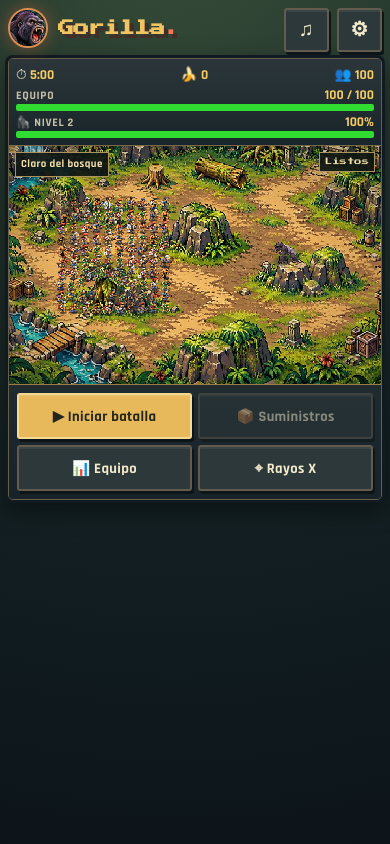
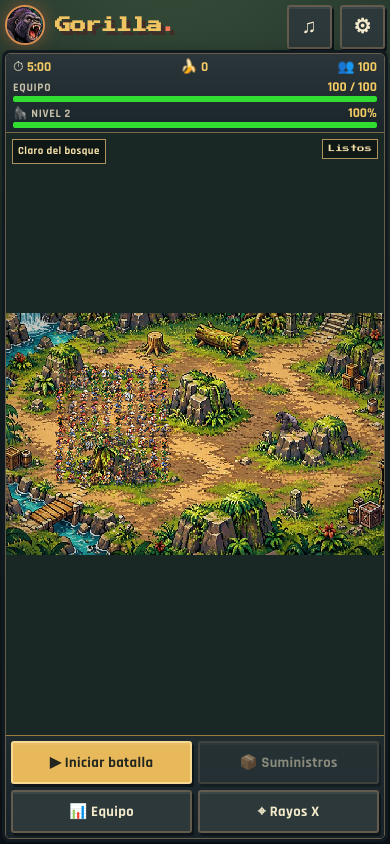
Before and after one commit to BrayanQuirino/gorilla, a React (Vite) app: page / in a window 390 px wide. Built offline with nearby package versions, Linux system fonts and the light colour scheme.

Commit message:
Fit header, responsive battlefield and control buttons into one viewport without page scroll

```diff
--- a/src/style.css
+++ b/src/style.css
@@ -235,3 +235,38 @@ aside h2{margin:9px 0}
  .tactica-medicos{display:grid}
  .suministro-descrito{min-height:85px!important}
 }
+
+/* Keep the entire game chrome visible in a single desktop or phone viewport. */
+html,body,#root{min-height:100%;margin:0}
+.juego-app{height:100dvh;max-height:100dvh;display:flex;flex-direction:column;gap:7px;overflow:hidden;padding:8px 12px}
+.juego-app>.cabecera{flex:0 0 auto;min-height:48px;margin:0}
+.juego-app>.tablero{flex:1 1 auto;min-height:0;display:flex}
+.juego-app .campo{height:100%;width:100%;min-height:0;display:flex;flex-direction:column}
+.juego-app .marcador{flex:0 0 auto;padding:6px 10px;gap:3px}
+.juego-app .arena{flex:1 1 auto;min-height:0;display:flex;align-items:center;justify-content:center;overflow:hidden}
+.juego-app .arena canvas{height:100%;width:100%;max-height:100%;aspect-ratio:1000/640;object-fit:contain}
+.juego-app .controles-arcade{flex:0 0 auto;min-height:55px;padding:6px 9px}
+.juego-app .botones-juego button{min-height:41px;padding:6px 4px}
+.progreso-total-tactico{height:13px;display:flex;overflow:hidden;border-radius:6px;border:1px solid #4a6159;background:#112224;margin:8px 0}
+.progreso-total-tactico span:first-child{background:#78d3bb}
+.progreso-total-tactico span:last-child{background:#eab45e}
+.tactica-cabecera b small{font-size:.83em;color:#c7d9ca}
+@media(max-width:970px){
+ .juego-app{padding:5px;gap:4px}
+ .juego-app>.cabecera{min-height:42px}
+ .juego-app .marcador{padding:4px 7px}
+ .juego-app .barra-batalla progress{height:6px}
+ .juego-app .arena canvas{height:100%;max-height:100%;width:100%}
+ .juego-app .controles-arcade{min-height:58px;padding:5px}
+ .juego-app .botones-juego button{min-height:43px}
+}
+@media(max-height:590px){
+ .juego-app .marca p{display:none}
+ .juego-app .marca h1{font-size:1.15rem}
+ .juego-app .gorila-logo{width:36px;height:36px}
+ .juego-app .cabecera-acciones button{min-height:33px;padding:3px 6px}
+ .juego-app .marcador{gap:1px}
+ .juego-app .barra-batalla>div{line-height:1}
+ .juego-app .controles-arcade{min-height:46px;padding:3px}
+ .juego-app .botones-juego button{min-height:36px;font-size:.86rem}
+}
```
